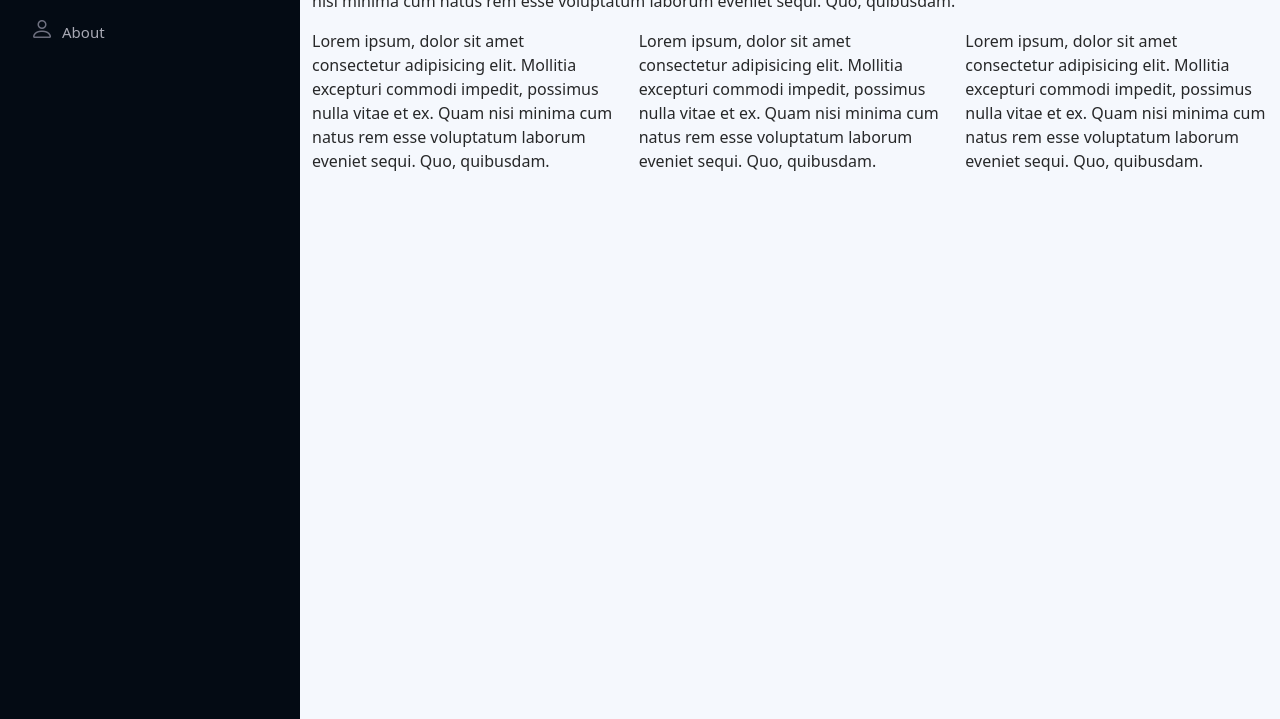
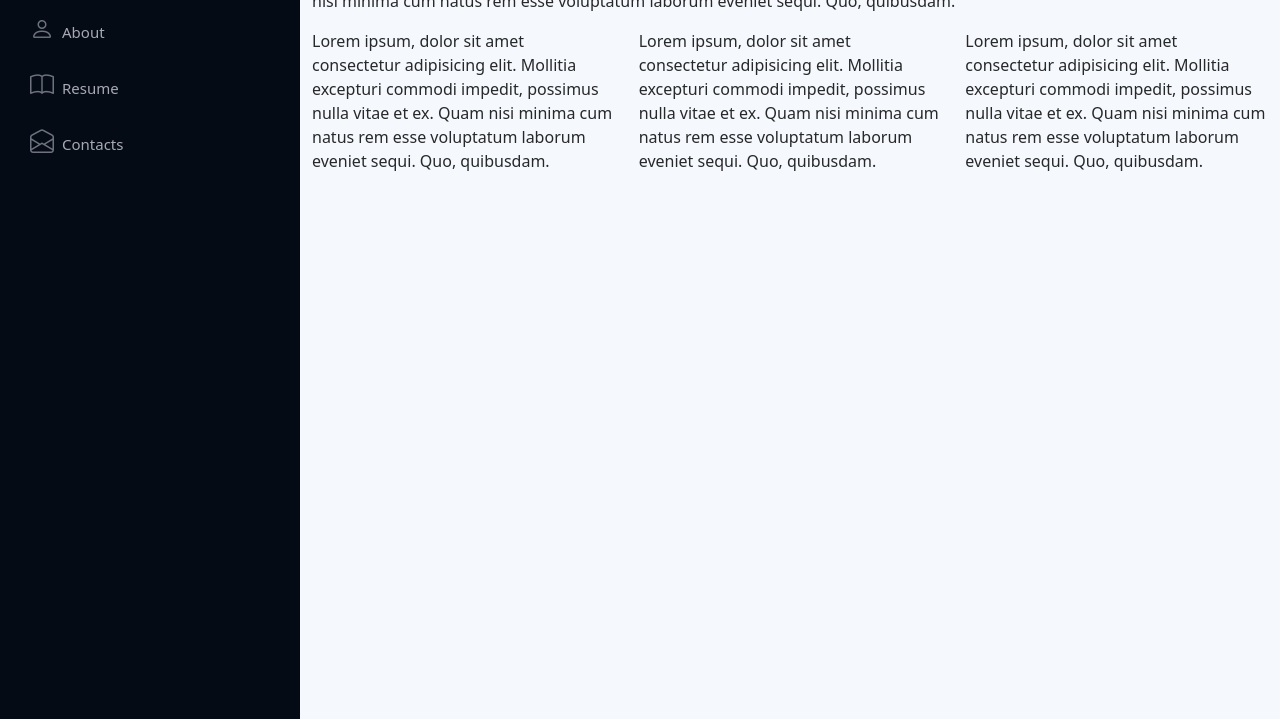
Before and after one commit to maslakoff/coursesMyFreedom, a plain HTML site: page index.html in a window 1280 px wide. Shown: the part 81-800 px from the top of the page. Drawn offline with nearby package versions, Linux system fonts and the light colour scheme.

Commit message:
homework 1

```diff
--- a/index.html
+++ b/index.html
@@ -14,16 +14,12 @@
   <body>
     <div id="app" class="container-fluid">
         <header id="header" class="header">
-        <nav id="navbar" class="nav-menu navbar">
-          <ul>
-            <li><a href="#hero" class="nav-link scrollto"><i class="bi bi-house-door"></i> <span>Home</span></a></li>
-            <li><a href="#about" class="nav-link scrollto"><i class="bi bi-person"></i> <span>About</span></a></li>
-          </ul>
-        </nav>
+        <nav id="navbar" class="nav-menu navbar"></nav>
         </header>
         <main id="cv" class="content"></main>
     </div>
     <script src="index.js"></script>
+    <script src="navbar.js"></script>
     <script src="https://cdn.jsdelivr.net/npm/bootstrap@5.0.0-beta2/dist/js/bootstrap.bundle.min.js" integrity="sha384-b5kHyXgcpbZJO/tY9Ul7kGkf1S0CWuKcCD38l8YkeH8z8QjE0GmW1gYU5S9FOnJ0" crossorigin="anonymous"></script>
 
   </body>
--- a/main.css
+++ b/main.css
@@ -20,7 +20,7 @@
 #cv {
     margin-left: 300px;
 }
-
+/*
 @media (max-width: 1199px) {
     #header {
         left: -300px;
@@ -28,7 +28,7 @@
     #cv {
         margin-left: 0;
     }
-}
+} */
 
 
 
--- /dev/null
+++ b/navbar.js
@@ -0,0 +1,19 @@
+const links = [
+  { href: '#hero', icon: 'bi-house-door', value: 'Home' },
+  { href: '#about', icon: 'bi-person', value: 'About' },
+  { href: '#resume', icon: 'bi-book', value: 'Resume' },
+  { href: '#contacts', icon: 'bi-envelope-open', value: 'Contacts' },
+];
+
+const $navbar = document.querySelector('#navbar');
+const $navbarUl = document.createElement('ul');
+$navbar.append($navbarUl);
+
+links.forEach(link => {
+    let html = navigation(link);
+    $navbarUl.insertAdjacentHTML('beforeend', html)
+});
+
+function navigation(link) {
+    return `<li><a href="${link.href}" class="nav-link scrollto"><i class="bi ${link.icon}"></i> <span>${link.value}</span></a></li>`;
+}
```
